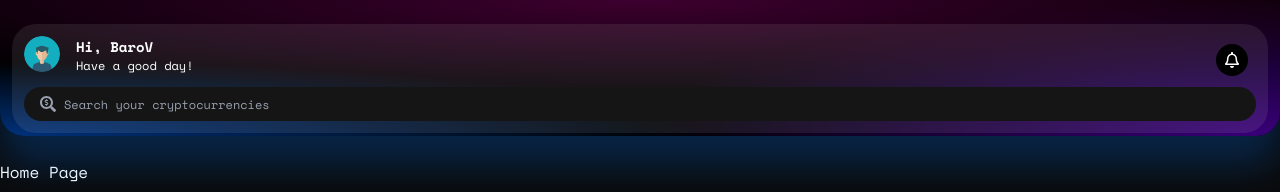
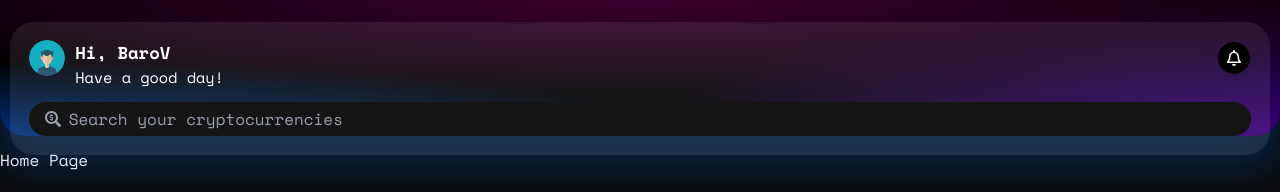
Before and after one commit to hieubui27/Vistia-Web, a Next.js app in the folder vistia/: page / in a window 1280 px wide. Shown: the top 192 px of the page. Built offline with nearby package versions, Linux system fonts and the light colour scheme; no server answers.

Commit message:
fix size for other screen  size

```diff
--- a/vistia/src/app/globals.css
+++ b/vistia/src/app/globals.css
@@ -25,14 +25,3 @@
   color: var(--foreground);
   font-family: "Space Mono", monospace;
 }
-
-/* Thêm vào file CSS chính của bạn */
-body, #root, .AppContainer {
-  /* * Thêm padding cho tất cả các cạnh: trên, phải, dưới, trái.
-   * Quan trọng nhất là 'top'.
-   */
-  padding-top: env(safe-area-inset-top);
-  padding-left: env(safe-area-inset-left);
-  padding-right: env(safe-area-inset-right);
-  padding-bottom: env(safe-area-inset-bottom);
-}
--- a/vistia/src/components/Header/HomeHeader.tsx
+++ b/vistia/src/components/Header/HomeHeader.tsx
@@ -6,19 +6,19 @@
 
 const HomeHeader = () => {
     return (
-        <div className="sticky top-0 h-[17vh] bg-black rounded-b-3xl mb-6 shadow-[0_30px_40px_#0077FF40]">
+        <div className="relative h-[17vh] bg-black rounded-b-3xl mb-[1.5vh] shadow-[0_30px_40px_#0077FF40]">
             {/* background gradient */}
             <div className="absolute inset-0 size-full rounded-b-3xl bg-[radial-gradient(ellipse_70%_70%_at_top_center,#3D002F,rgba(255,255,255,0)),radial-gradient(ellipse_50%_100%_at_bottom_right,#39007A,rgba(255,255,255,0)),radial-gradient(ellipse_55%_55%_at_bottom_left,#00317A,rgba(255,255,255,0))]"></div>
 
             {/* Content */}
-            <div className="content relative z-10 bg-[#fafafa15] p-3 m-3 mt-6 rounded-3xl">
-                <div className="content__account flex gap-4 mb-3">
-                    <div className="content__account__avatar text-[36px]">
+            <div className="content relative z-10 bg-[#fafafa15] p-[1.2vh] md:p-[1.8vh] lg:p-[2.3vh] m-[1vh] md:m-[1.3vh] mt-[2vh] md:mt-[2.7vh] rounded-3xl">
+                <div className="content__account flex gap-[1.1vh] md:gap-[1.3vh] mb-[1.2vh] md:mb-[1.7vh]">
+                    <div className="content__account__avatar text-[2.15rem]">
                         <Image src={ava} alt="ava" className="h-9 w-9 rounded-full object-cover" />
                     </div>
                     <div className="content__account__greeting ">
-                        <h2 className="font-bold text-[14px]">Hi, BaroV</h2>
-                        <p className="font-thin text-[12px]">Have a good day!</p>
+                        <h2 className="font-bold text-[1.08rem]">Hi, BaroV</h2>
+                        <p className="font-thin text-[0.95rem]">Have a good day!</p>
                     </div>
                 </div>
                 <div className="content__search flex bg-[#151515] relative rounded-3xl overflow-hidden" >
@@ -26,7 +26,7 @@
                         <FaSearchDollar/>
                     </div>
 
-                    <input className="bg-[#151515] w-full h-8.5  border-none outline-none pl-10 placeholder-gray-400 text-[12px]" placeholder="Search your cryptocurrencies"/>
+                    <input className="bg-[#151515] w-full h-8.5 border-none outline-none pl-10 placeholder-gray-400 text-[1rem]" placeholder="Search your cryptocurrencies"/>
                 </div>
                 <div className="content__noti absolute top-5 right-5 bg-black p-2 rounded-full">
                     <FaRegBell />
```
